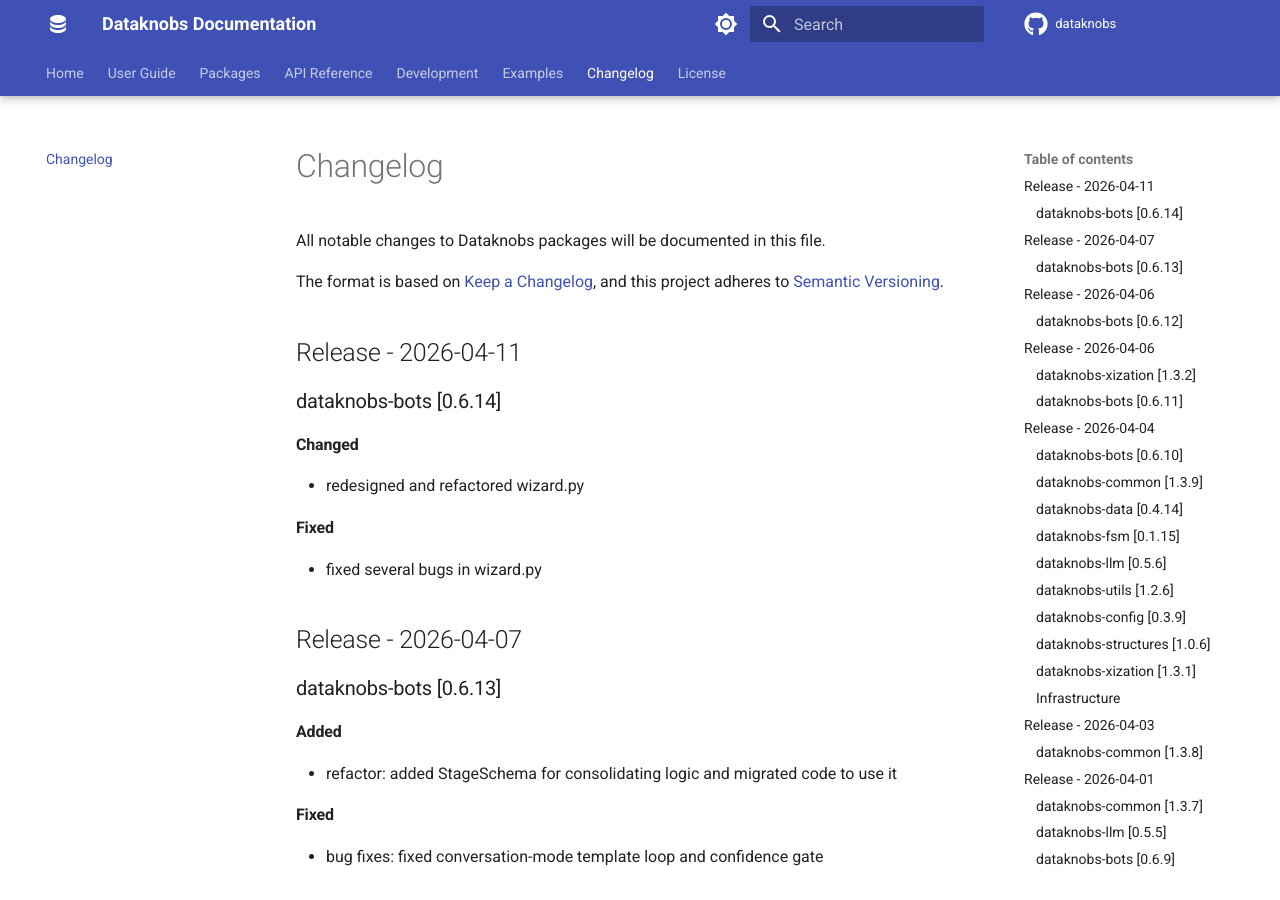
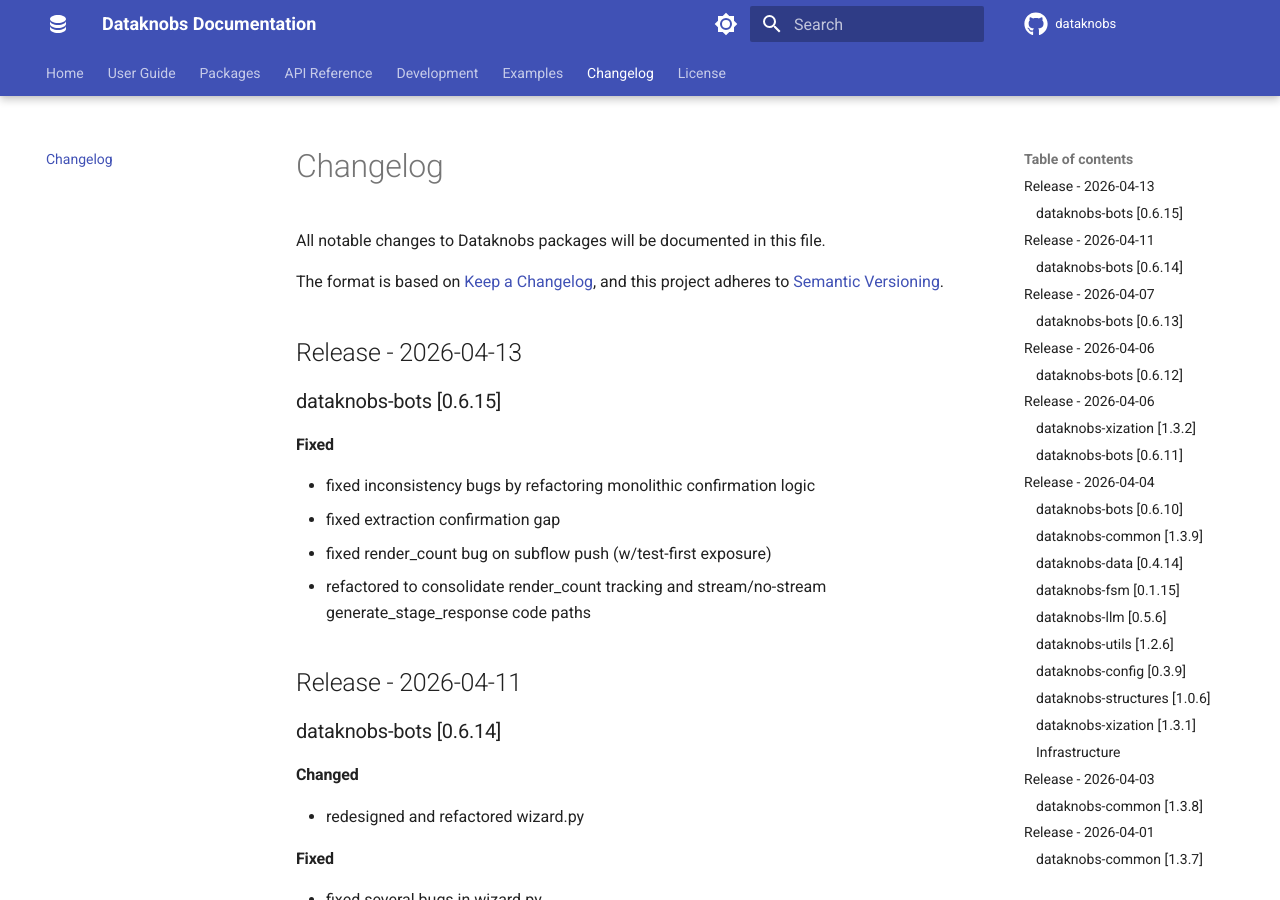
Before and after one commit to KBS-Labs/dataknobs, an MkDocs documentation site: the page built from docs/changelog.md, in a window 1280 px wide and 900 px high. Built offline with MkDocs 1.6.1 and Material for MkDocs 9.7.7, drawn with Linux system fonts in a browser that asks for light colours; comment, search, counter and statistics services are not loaded.

Commit message:
bumped versions, updated release notes

```diff
--- a/docs/changelog.md
+++ b/docs/changelog.md
@@ -4,6 +4,17 @@
 
 The format is based on [Keep a Changelog](https://keepachangelog.com/en/1.0.0/),
 and this project adheres to [Semantic Versioning](https://semver.org/spec/v2.0.0.html).
+
+## Release - 2026-04-13
+
+### dataknobs-bots [0.6.15]
+
+#### Fixed
+- fixed inconsistency bugs by refactoring monolithic confirmation logic
+- fixed extraction confirmation gap
+- fixed render_count bug on subflow push (w/test-first exposure)
+- refactored to consolidate render_count tracking and stream/no-stream generate_stage_response code paths
+
 
 ## Release - 2026-04-11
 
--- a/docs/installation.md
+++ b/docs/installation.md
@@ -308,7 +308,7 @@
 dataknobs-data>=0.4.14
 dataknobs-fsm>=0.1.15
 dataknobs-llm>=0.5.6
-dataknobs-bots>=0.6.14
+dataknobs-bots>=0.6.15
 dataknobs-structures>=1.0.6
 dataknobs-utils>=1.2.6
 dataknobs-xization>=1.3.2
```
Also changed, not shown: docs/index.md (+1 -1 lines), 4 other files.
